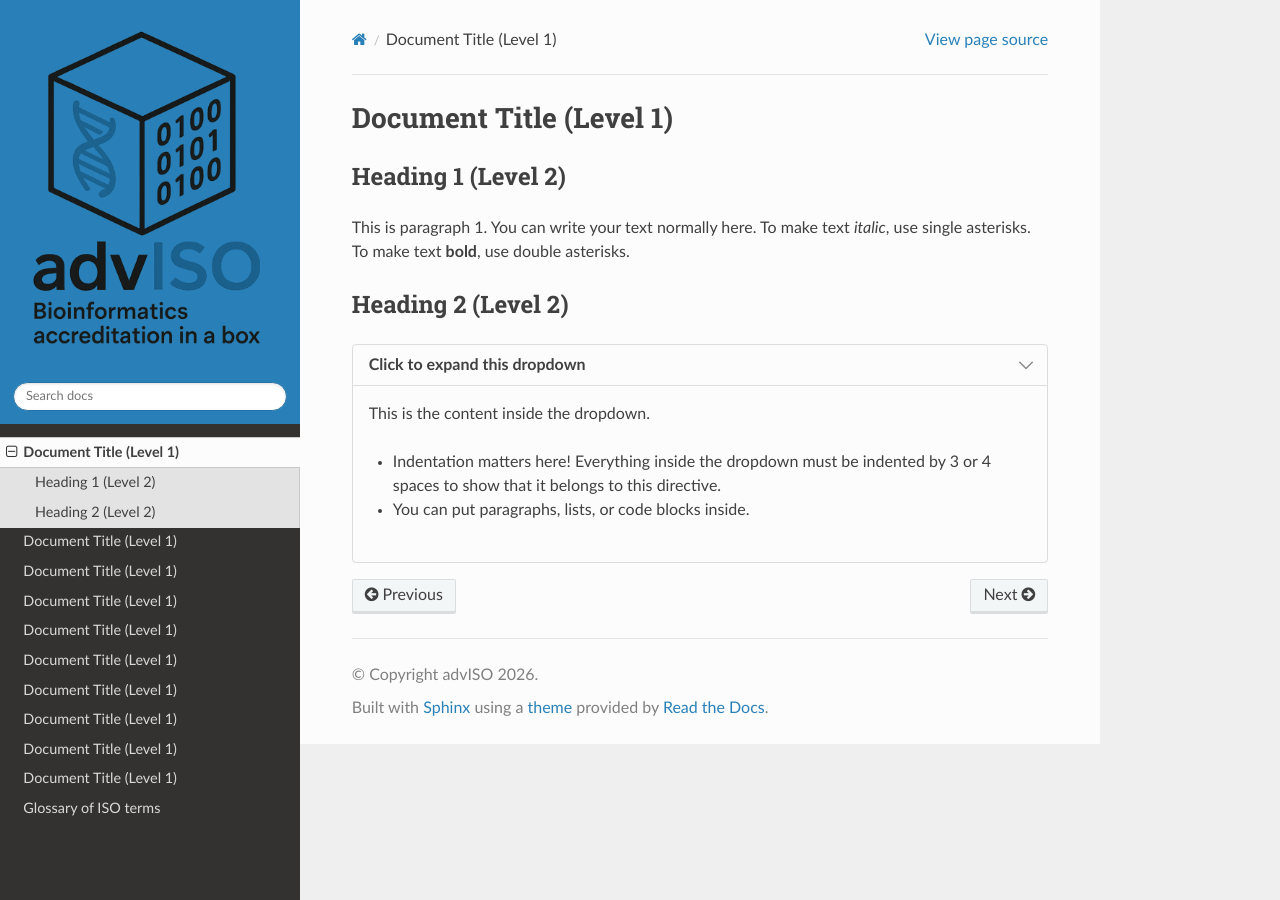
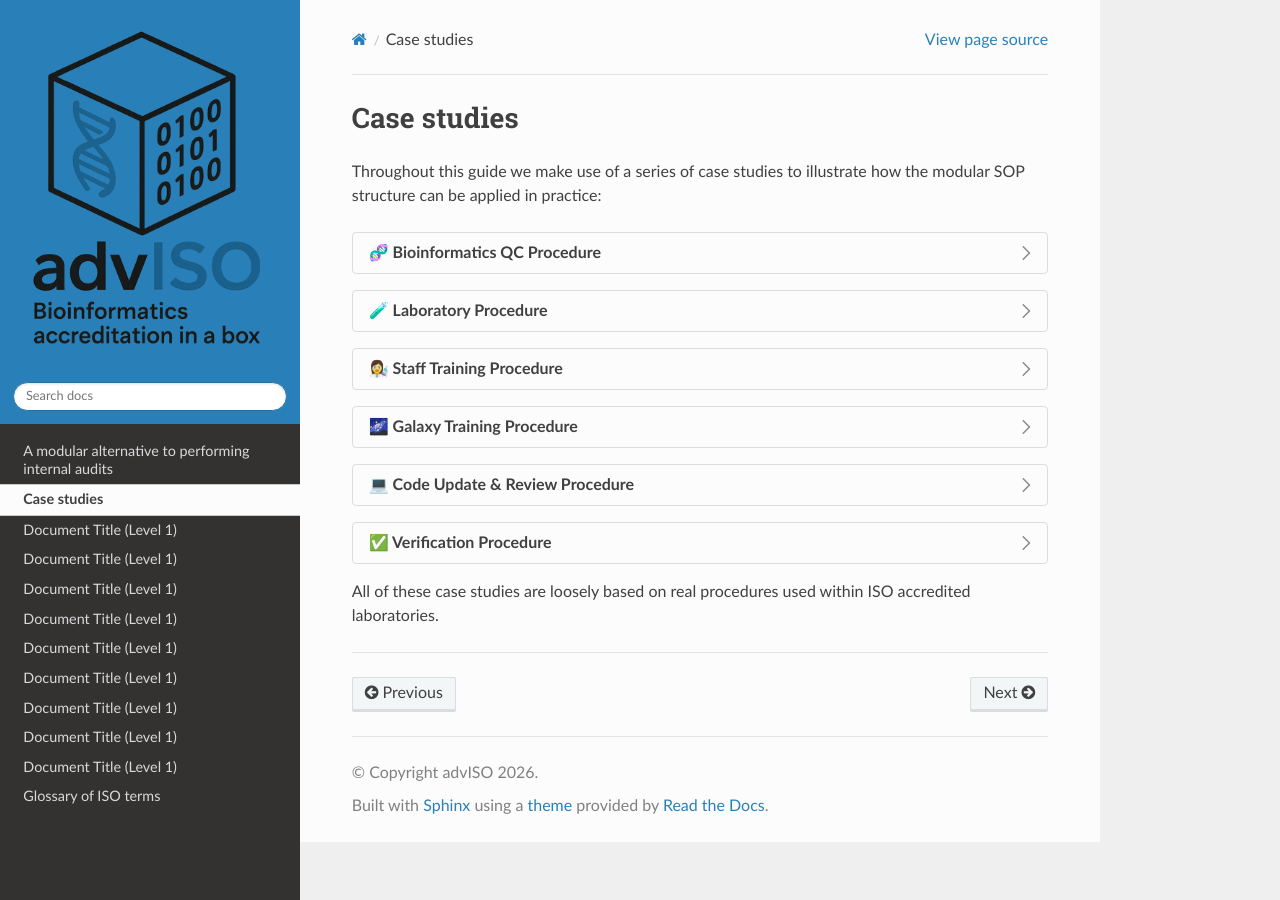
Before and after one commit to advISO-project/advISO_audit_guide, a Sphinx documentation site: the page built from docs/source/audit_guide/case_studies.rst, in a window 1280 px wide. Built offline with Sphinx 7.4.7 and the Read the Docs theme 3.1.0, drawn with Linux system fonts in a browser that asks for light colours; pages that are not in the unit, such as notebooks, are missing from menus.

Commit message:
Test sphinx text

```diff
--- a/docs/source/audit_guide/case_studies.rst
+++ b/docs/source/audit_guide/case_studies.rst
@@ -1,21 +1,49 @@
-=============================
-Document Title (Level 1)
-=============================
+Case studies
+============
 
-Heading 1 (Level 2)
--------------------
+Throughout this guide we make use of a series of case studies to illustrate how the modular SOP structure can be applied in practice:
 
-This is paragraph 1. You can write your text normally here. To make text
-*italic*, use single asterisks. To make text **bold**, use double asterisks.
+.. dropdown:: 🧬 Bioinformatics QC Procedure
 
-Heading 2 (Level 2)
--------------------
+   A bioinformatics procedure for assessing the quality of Illumina sequencing reads prior to downstream analysis and reporting.
 
-.. dropdown:: Click to expand this dropdown
-   :open:
+.. dropdown:: 🧪 Laboratory Procedure
 
-   This is the content inside the dropdown.
+   A laboratory procedure detailing the process for preparing Illumina sequencing libraries from DNA.
 
-   * Indentation matters here! Everything inside the dropdown must be indented
-     by 3 or 4 spaces to show that it belongs to this directive.
-   * You can put paragraphs, lists, or code blocks inside.
+.. dropdown:: 👩‍🔬 Staff Training Procedure
+
+   A procedure for planning, delivering, and documenting staff training activities.
+
+.. dropdown:: 🌌 Galaxy Training Procedure
+
+   A procedure for delivering standardized training on the Galaxy platform, covering workflow development, execution, and management.
+
+.. dropdown:: 💻 Code Update & Review Procedure
+
+   A procedure outlining best practices for updating bioinformatics pipelines and performing code review.
+
+.. dropdown:: ✅ Verification Procedure
+
+   A standard operating procedure for perfoming verification of bioinformatics pipelines prior to rollout.
+
+All of these case studies are loosely based on real procedures used within ISO accredited laboratories.
+
+----------------
+
+.. raw:: html
+
+   <script>
+     // Auto-close other dropdowns when one opens
+     document.querySelectorAll('details').forEach((el) => {
+       el.addEventListener('toggle', function () {
+         if (el.open) {
+           document.querySelectorAll('details').forEach((other) => {
+             if (other !== el) {
+               other.removeAttribute('open');
+             }
+           });
+         }
+       });
+     });
+   </script>
```
Also changed, not shown: docs/source/audit_guide/introduction.rst (+6 -1 lines), docs/source/audit_guide/modular_alternative.rst (+21 -0 lines).
